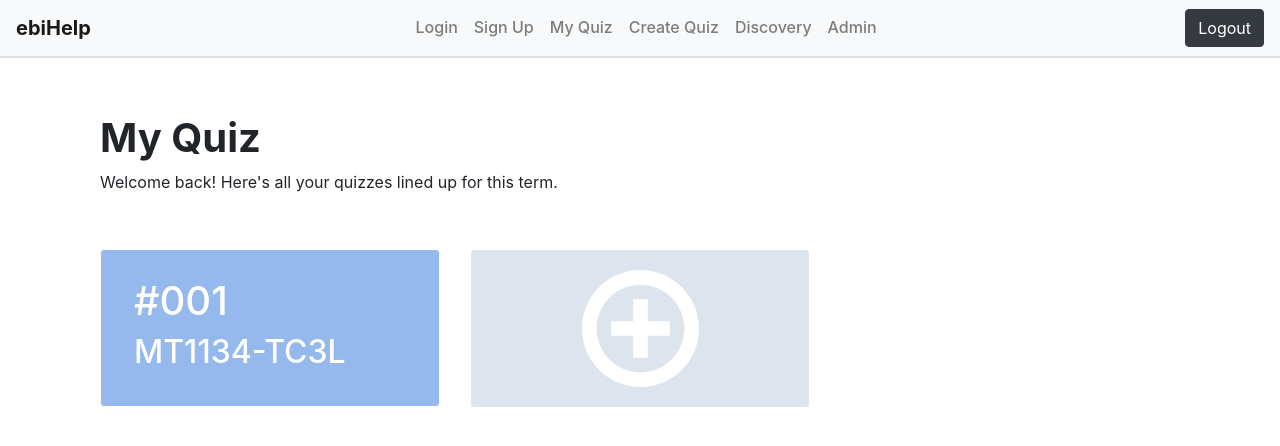
After one commit to C2Meng/Education-Forum, a Flask app: page /admin_home in a window 1280 px wide. The commit adds this page. Shown: the top 446 px of the page. Run offline with Flask 3, Linux system fonts and the light colour scheme; some libraries are stand-ins or nearby versions.

Commit message:
Updated HTML & CSS for Teacher Dashboard

```diff
--- a/website/teacher.py
+++ b/website/teacher.py
@@ -5,3 +5,7 @@ teacher = Blueprint('teacher', __name__)
 @teacher.route('/discovery')
 def discovery():
     return render_template('discovery.html')
+
+@teacher.route('/admin_home')
+def admin():
+    return render_template('admin_home.html')
--- /dev/null
+++ b/website/templates/admin_home.html
@@ -0,0 +1,46 @@
+{% extends "base.html" %} {% block title %}Admin{% endblock %}
+
+{% block content %}
+
+<div class="container" style="margin-top: 5%; margin-bottom: 5%">
+    <h1 style="font-weight: bold;">My Quiz</h1>
+    <p>Welcome back! Here's all your quizzes lined up for this term.</p>
+</div>
+
+<div class="container">
+<div class="row">
+    <div class="col-lg-4" style="padding-bottom: 2%;">
+        <div class="card" style="background-color: #95B8ED;border-color: white;">
+            <div class="card-body" id="headingOne">
+                <button class="btn btn-link" data-toggle="collapse" data-target="#collapseOne" aria-expanded="false" aria-controls="collapseOne" style="text-align: left;">
+                    <h1 style="color: white;">#001</h1>
+                    <h2 style="color: white;">MT1134-TC3L</h2>
+                </button>
+            </div>
+
+            <div id="collapseOne" class="collapse" aria-labelledby="headingOne">
+                <div class="card-footer"  style="background-color: #DAE9FF;border-color: #DAE9FF;">
+                    <p1>Status</p1><br>
+                    <p1>Due Date</p1><br>
+                    <p1>Completed</p1><br><br>
+
+                    <a class="btn btn-light" href="/create-quiz" style="margin-top: 2%;">View</a>
+                </div>
+            </div>
+        </div>
+    </div>
+
+    <div class="col-lg-4" style="padding-bottom: 2%;">
+        <div class="card" style="background-color: #DEE4EE;border-color: white;">
+            <div class="card-body text-center">
+                <a href="/create-quiz">
+                <svg enable-background="new 0 0 512 512" height="117px" id="Layer_1" version="1.1" viewBox="0 0 512 512" width="117px" xml:space="preserve" xmlns="http://www.w3.org/2000/svg" xmlns:xlink="http://www.w3.org/1999/xlink"><path fill="#ffff"d="M256,512C114.625,512,0,397.391,0,256C0,114.609,114.625,0,256,0c141.391,0,256,114.609,256,256  C512,397.391,397.391,512,256,512z M256,64C149.969,64,64,149.969,64,256s85.969,192,192,192c106.047,0,192-85.969,192-192  S362.047,64,256,64z M288,384h-64v-96h-96v-64h96v-96h64v96h96v64h-96V384z"/></svg>
+                </a>
+            </div>
+
+        </div>
+    </div>
+</div>
+</div>
+
+{% endblock %}
--- a/website/templates/base.html
+++ b/website/templates/base.html
@@ -38,6 +38,7 @@
                   <a class="nav-item nav-link" id="quest" href="/quiz"> My Quiz</a>
                   <a class="nav-item nav-link" id="createquiz" href="/create-quiz">Create Quiz</a>
                   <a class="nav-item nav-link" id="discovery" href="/discovery">Discovery</a>
+                  <a class="nav-item nav-link" id="admin" href="/admin_home">Admin</a>
             </div>
           </div>
 
```
